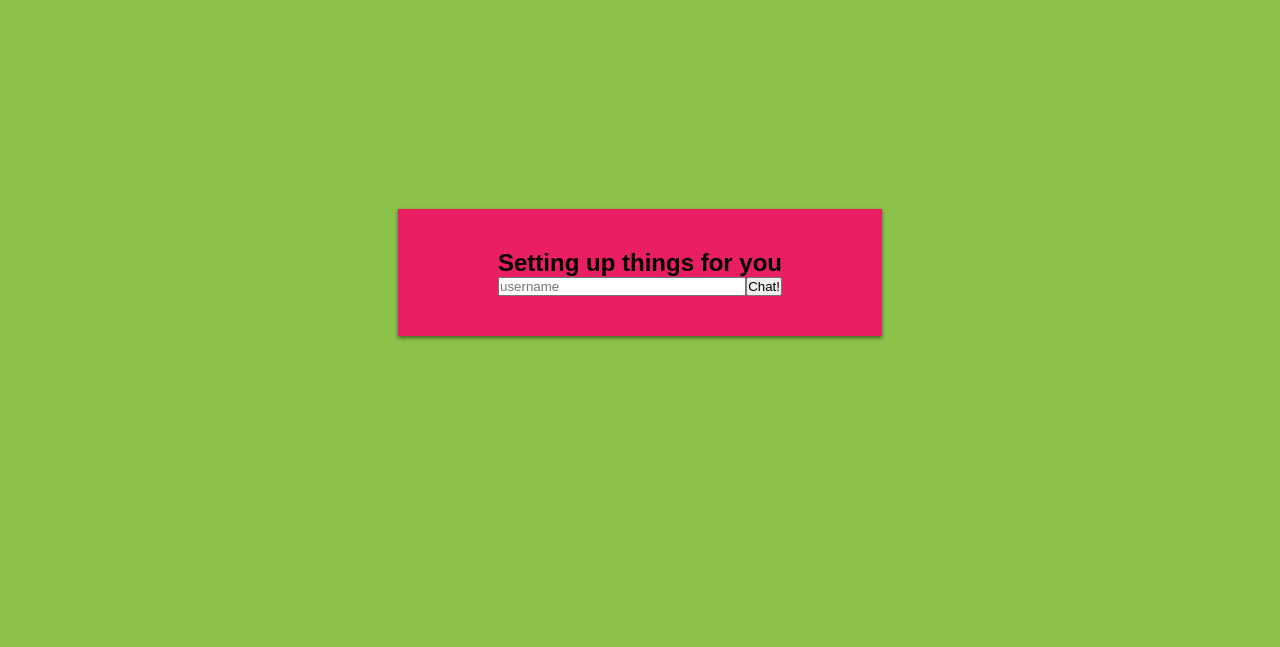
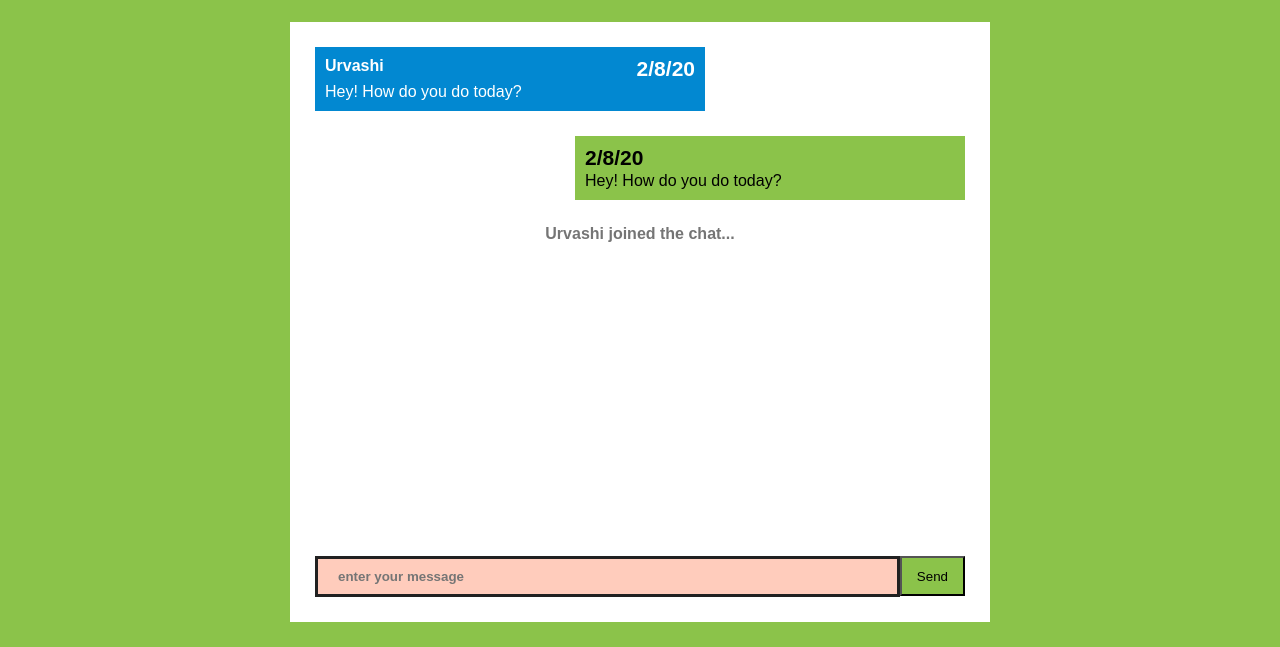
Before and after one commit to UVCoder1002/UV-CHAT-BOX, a plain HTML site: page index.html in a window 1280 px wide. Shown: the part 153-800 px from the top of the page. Drawn offline with Linux system fonts and the light colour scheme.

Commit message:
UI OF CHAT PAGE

```diff
--- a/app.css
+++ b/app.css
@@ -64,7 +64,8 @@ header .container {
   color: var(--primary-blue);
 }
 .secondary-text {
-  color: var(--baby-pink);
+  color: var(--dark-grey);
+  font-weight: 700;
 }
 .light-text {
   color: var(--teal);
@@ -84,11 +85,73 @@ h4 {
   font-weight: 600;
   font-style: italic;
 }
+#main-content {
+  justify-content: center;
+  width: 100%;
+}
+/*LOGIN FORM*/
 #login {
   background-color: var(--primary-pink);
   padding: 40px 100px;
   box-shadow: 0 2px 4px rgba(0, 0, 0, 0.5);
   margin-top: -100px;
 }
+/*FORM ATTRIBUTES*/
 input {
+  padding: 10px 20px;
+  background-color: var(--baby-pink);
+  color: var(--black);
+  font-weight: 700;
+  border: solid var(--black);
 }
+#loginform {
+  margin-top: 10px;
+  width: 100%;
+}
+#loginBtn {
+  cursor: pointer;
+  background-color: var(--lime);
+  height: 40px;
+  padding: 0 15px;
+}
+#loginBtn:hover {
+  transform: rotateZ(360deg);
+  transition: transform 300ms;
+}
+/*CHAT*/
+#chat {
+  background-color: white;
+  padding: 25px;
+  margin: 25px 0;
+  overflow-y: scroll;
+}
+#message-left {
+  background-color: var(--dark-primary-blue);
+  color: white;
+  padding: 10px;
+  margin-right: 20%;
+  margin-bottom: 25px;
+  width: 60%;
+}
+#message-right {
+  background-color: var(--lime);
+  color: black;
+  padding: 10px;
+  margin-left: 40%;
+  margin-bottom: 25px;
+  width: 60%;
+}
+.message-details {
+  justify-content: space-between;
+  margin-bottom: 2px;
+}
+.date {
+  font-weight: 700;
+  font-size: 21px;
+}
+.name {
+  font-weight: 800;
+}
+.message-content {
+  font-weight: 400;
+}
--- a/app.js
+++ b/app.js
@@ -0,0 +1,11 @@
+const messageTypes = { LEFT: "left", RIGHT: "right", LOGIN: login };
+
+//CHAT STUFF
+
+const chatwindow = document.getElementById("chat");
+const messageList = document.getElementById("message-list");
+const loginBtn = document.getElementById("loginBtn");
+
+//LOGIN STUFF
+
+const messages = []; //AUTHOR,DATE,CONTENT,TYPE
--- a/index.html
+++ b/index.html
@@ -14,11 +14,8 @@
           <h4 class="dark-text">A PLACE WHERE ONLY WE EXIST</h4>
         </div>
       </header>
-      <div
-        id="main-content"
-        class="container flex-grow-1 flex-column flex-center"
-      >
-        <section id="login" class="flex-column">
+      <div id="main-content" class="container flex-grow-1 flex-column">
+        <section id="login" class="hidden">
           <h2 class="text-center" style="color: black;">
             Setting up things for you
           </h2>
@@ -33,10 +30,10 @@
             <button id="loginBtn">Chat!</button>
           </form>
         </section>
-        <section id="chat" class="hidden">
-          <div id="message list">
+        <section id="chat" class="flex-grow-1 flex-column">
+          <div id="message-list" class="flex-grow-1">
             <div id="message-left">
-              <div class="message-details">
+              <div class="message-details flex">
                 <p class="name">Urvashi</p>
                 <p class="date">2/8/20</p>
               </div>
@@ -45,15 +42,18 @@
               </div>
             </div>
             <div id="message-right">
-              <div class="message-details">
+              <div class="message-details" class="flex">
                 <p class="date">2/8/20</p>
               </div>
               <div class="message-content">
                 <p>Hey! How do you do today?</p>
               </div>
             </div>
+            <p class="secondary-text mb-2 text-center">
+              Urvashi joined the chat...
+            </p>
           </div>
-          <form action="" id="message-form" class="flex">
+          <form action="" id="loginform" class="flex">
             <input
               type="text"
               name="message"
@@ -61,7 +61,7 @@
               placeholder="enter your message"
               class="flex-grow-1"
             />
-            <button id="send">Send</button>
+            <button id="loginBtn">Send</button>
           </form>
         </section>
       </div>
```
